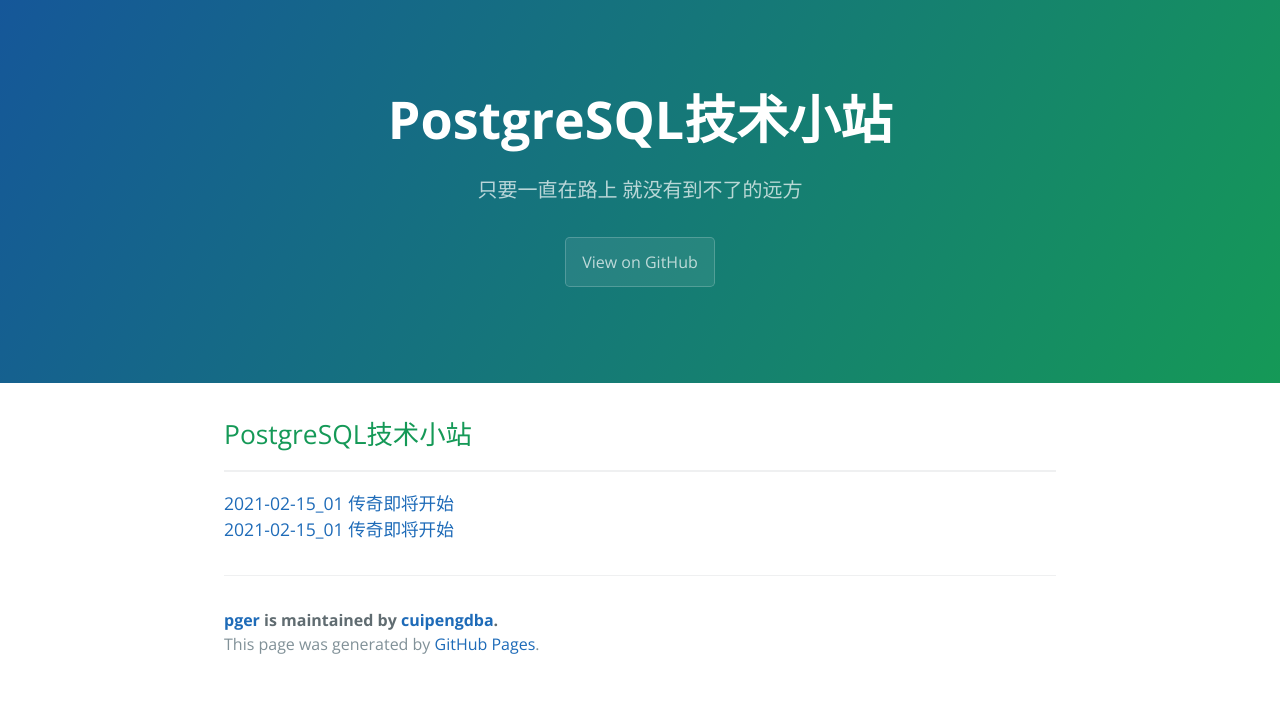
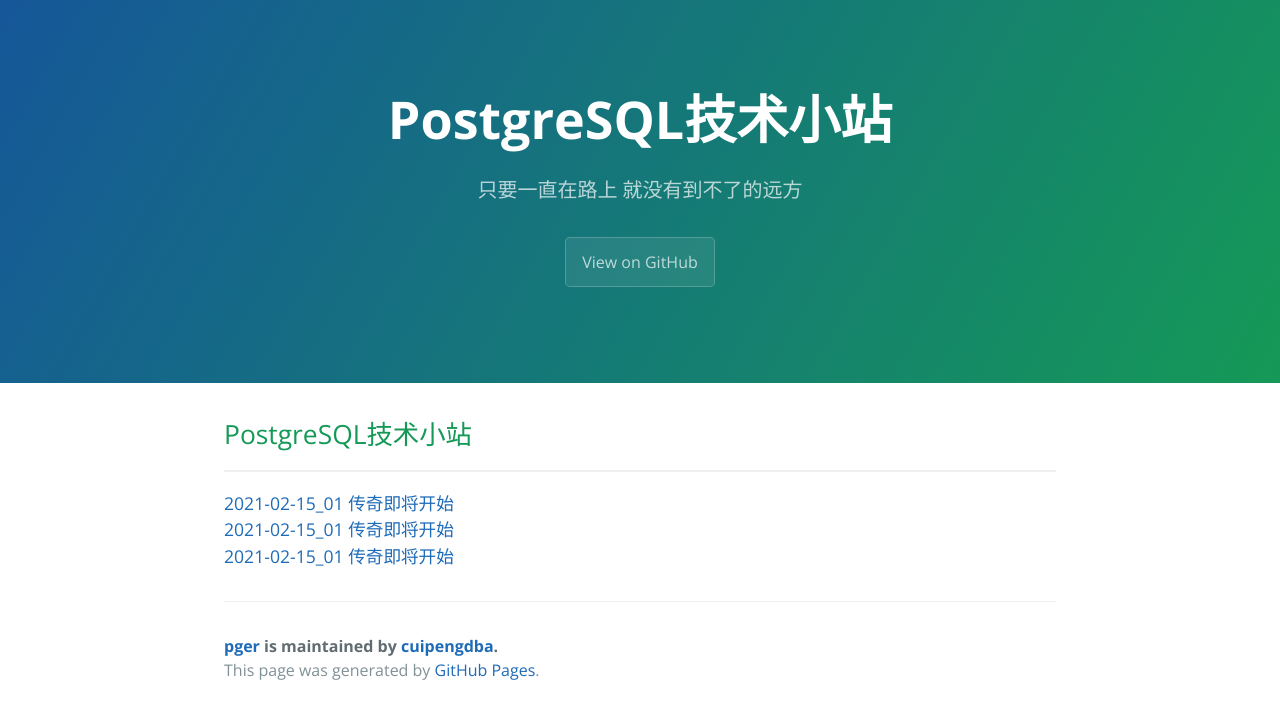
Before and after one commit to cuipengdba/pger, a Jekyll site: the page built from index.md, in a window 1280 px wide. Shown: the top 719 px of the page. Built offline with Jekyll 4.4.1, drawn with Linux system fonts in a browser that asks for light colours; our own code applies the rules of GitHub Pages for plain Markdown files.

Commit message:
Update index.md

```diff
--- a/index.md
+++ b/index.md
@@ -7,4 +7,5 @@ layout: default
 * * *
 
 [2021-02-15_01 传奇即将开始](pger/tree/202102/20210215_01.html)<br/>
-[2021-02-15_01 传奇即将开始](./tree/202102/20210215_01.md)
+[2021-02-15_01 传奇即将开始](./tree/202102/20210215_01.md)<br/>
+<a href='pger/tree/202102/20210215_01.html'>2021-02-15_01 传奇即将开始<a/>
```
